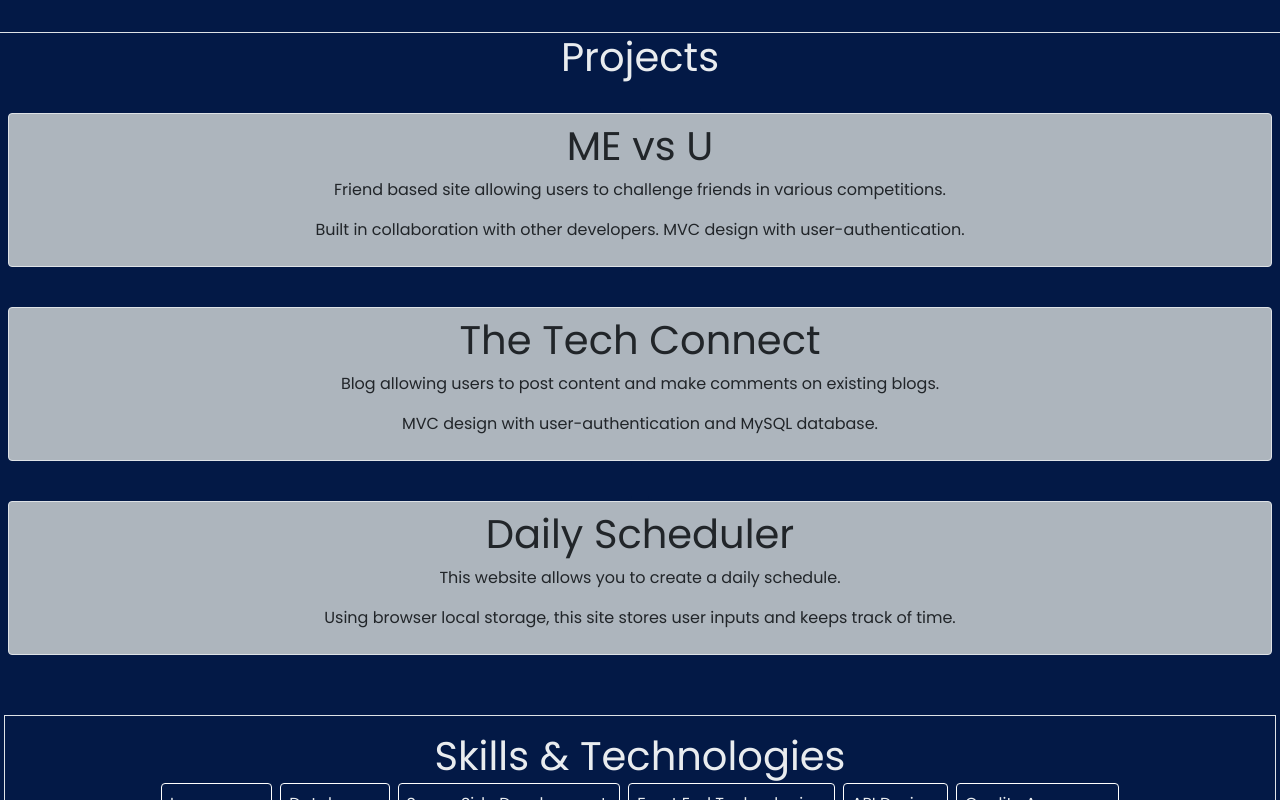
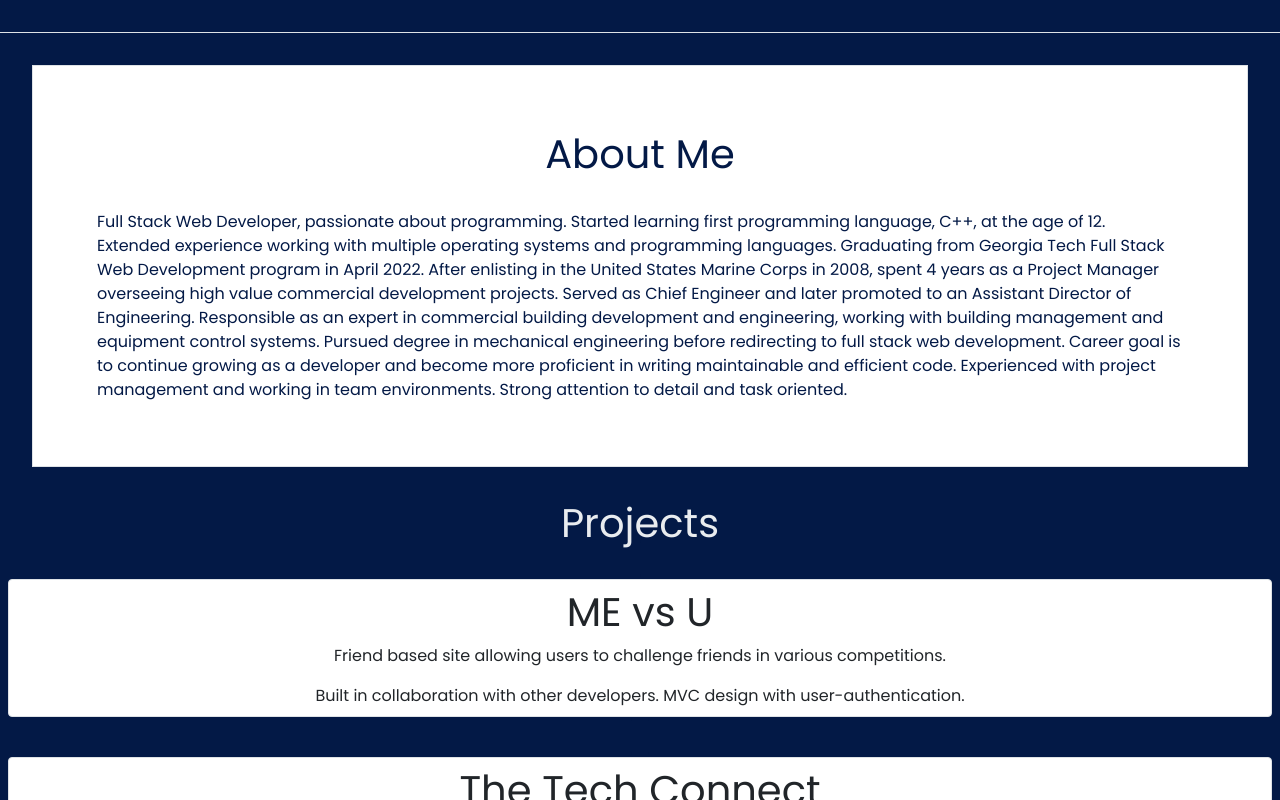
Before and after one commit to jgarner828/portfolio, a React (Create React App) app: page / in a window 1280 px wide. Shown: the part 840-1640 px from the top of the page. Built offline with nearby package versions, Linux system fonts and the light colour scheme.

Commit message:
fixed stylings

```diff
--- a/src/App.js
+++ b/src/App.js
@@ -4,6 +4,7 @@ import About from './components/About';
 import Projects from './components/Projects';
 import Skills from './components/Skills';
 import Contact from './components/Contact';
+import Main from './components/Main'
 
 function App() {
 
@@ -12,6 +13,7 @@ function App() {
 
       <main className="main">
         <Navbar className='navbarContainer'/>
+        <Main className="mainContainer" />
         <About className='aboutContainer'/>
         <Projects className='projectsContainer'/>
         <Skills className='skillsContainer'/>
--- a/src/components/About.js
+++ b/src/components/About.js
@@ -1,13 +1,22 @@
 import React from 'react';
+
+
+const styles = {
+  'background-color': 'white',
+  'margin': '2rem',
+  'padding': '0',
+  'color': '#031946'
+}
 
 
 export default function About(props) {
 
 
   return (
-    <section id="about" className='min-vh-100  border-bottom d-flex flex-column justify-content-center'>
-      <div>
-      <h1 className='display-text text-center text-grey'>Web Dev Professional</h1>
+    <section id="about" style={styles} className='d-flex flex-column justify-content-center border border-solid'>
+      <div style={styles}>
+      <h1 style={styles} className='display-text text-center text-grey'>About Me</h1>
+      <p style={styles} className='align-text-center'>Full Stack Web Developer, passionate about programming. Started learning first programming language, C++, at the age of 12.  Extended experience working with multiple operating systems and programming languages. Graduating from Georgia Tech Full Stack Web Development program in April 2022. After enlisting in the United States Marine Corps in 2008, spent 4 years as a Project Manager overseeing high value commercial development projects. Served as Chief Engineer and later promoted to an Assistant Director of Engineering. Responsible as an expert in commercial building development and engineering, working with building management and equipment control systems.  Pursued degree in mechanical engineering before redirecting to full stack web development. Career goal is to continue growing as a developer and become more proficient in writing maintainable and efficient code. Experienced with project management and working in team environments. Strong attention to detail and task oriented.</p>
       </div>
     </section>
   );
--- /dev/null
+++ b/src/components/Main.js
@@ -0,0 +1,14 @@
+import React from 'react';
+
+
+export default function Main(props) {
+
+
+  return (
+    <section id="main" className='min-vh-100  border-bottom d-flex flex-column justify-content-center'>
+      <div>
+      <h1 className='display-text text-center text-grey'>Web Dev Professional</h1>
+      </div>
+    </section>
+  );
+};
--- a/src/components/Navbar.js
+++ b/src/components/Navbar.js
@@ -1,4 +1,6 @@
 import React, { useState } from 'react';
+
+
 
 
 export default function Navbar(props) {
--- a/src/components/Projects.js
+++ b/src/components/Projects.js
@@ -1,7 +1,10 @@
 import React from 'react';
 import { projects } from '../data';
 
-
+const styles = {
+  "background-color": "white",
+  "margin": "0, 1rem, 0, 1rem"
+}
 
 export default function Projects(props) {
 
@@ -17,14 +20,13 @@ export default function Projects(props) {
           {projects.map((project) => (
 
 
-            <a href={project.heroku || project.link} key={project} className='m-2 p-2 text-decoration-none link-secondary rounded' target="_blank" rel="noopener noreferrer">
-                <div className='project m-2 p-2 border border-solid rounded'>
-                  <h1 className='project'>{project.title}</h1>
-                  <p className='project'>{project.subtitle}</p>
-                  <p className='project'>{project.description}</p>
+              <a href={project.heroku || project.link} key={project} className='m-2 p-2 text-decoration-none link-secondary rounded' target="_blank" rel="noopener noreferrer">
+                <div style={styles} className='project card m-2 p-2 border border-solid rounded'>
+                  <h1 style={styles} className='project card-title'>{project.title}</h1>
+                  <p style={styles} className='project card-text'>{project.subtitle}</p>
+                  <p style={styles} className='project card-text'>{project.description}</p>
                 </div>
-            </a>
-
+              </a>
 
           ))}
         </div>
--- a/src/components/Skills.js
+++ b/src/components/Skills.js
@@ -12,10 +12,9 @@ export default function Skills() {
       return (
         <section id="skills" className='border border-solid text-center m-1 p-1 h-75'>
 
-            <div>
+            <div className='m-2 p-1'>
               <h1 className='m-2 p-1'>Skills &amp; Technologies</h1>
             </div>
-
               <SkillCard />
         </section>
       );
--- a/src/index.css
+++ b/src/index.css
@@ -40,3 +40,7 @@ ul a {
  #skills {
    min-height: 275px;
  }
+
+ #about {
+   background-color: white;
+ }
```
Also changed, not shown: 11 other files (tests, documents, lock files or other folders).
